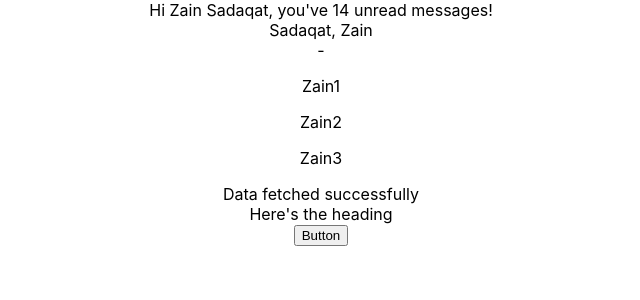
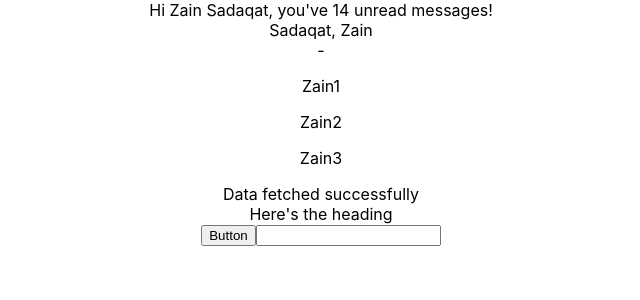
Before and after one commit to zainsadaqat/react-with-typescript, a React (Create React App) app: page / in a window 1280 px wide. Shown: the top 300 px of the page, without its empty margins (319-959 px from the left). Built offline with nearby package versions, Linux system fonts and the light colour scheme.

Commit message:
Pass change event as props in react with typescript

```diff
--- a/src/App.tsx
+++ b/src/App.tsx
@@ -6,6 +6,7 @@
 import Heading from './components/Heading';
 import Oscar from './components/Oscar';
 import Button from './components/Button';
+import Input from './components/Input';
 
 function App() {
   const name = {
@@ -39,6 +40,7 @@
       <Button
         handleClick={(event) => console.log('Handle Click Event', event)}
       />
+      <Input value="" handleChange={(event) => event.target.value} />
     </div>
   );
 }
--- /dev/null
+++ b/src/components/Input.tsx
@@ -0,0 +1,14 @@
+import React from 'react';
+
+type InputProps = {
+  value: string;
+  handleChange: (event: React.ChangeEvent<HTMLInputElement>) => void;
+};
+
+const Input = (props: InputProps) => {
+  return (
+    <input type="text" value={props.value} onChange={props.handleChange} />
+  );
+};
+
+export default Input;
```
Also changed, not shown: 1 other file (tests, documents, lock files or other folders).
